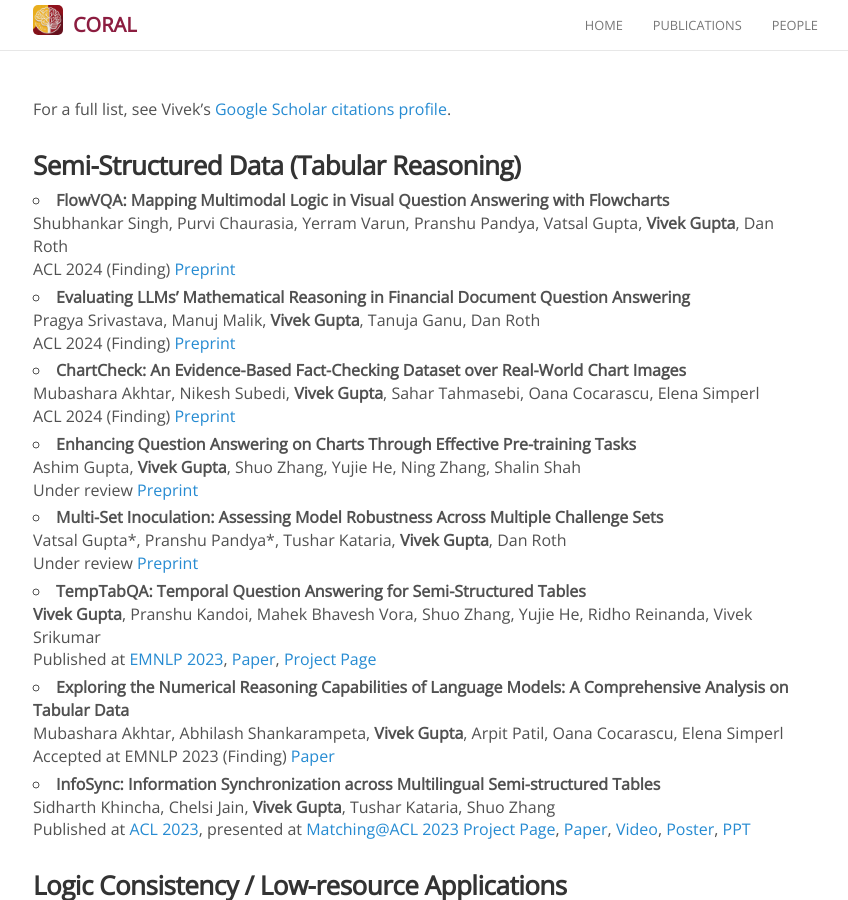
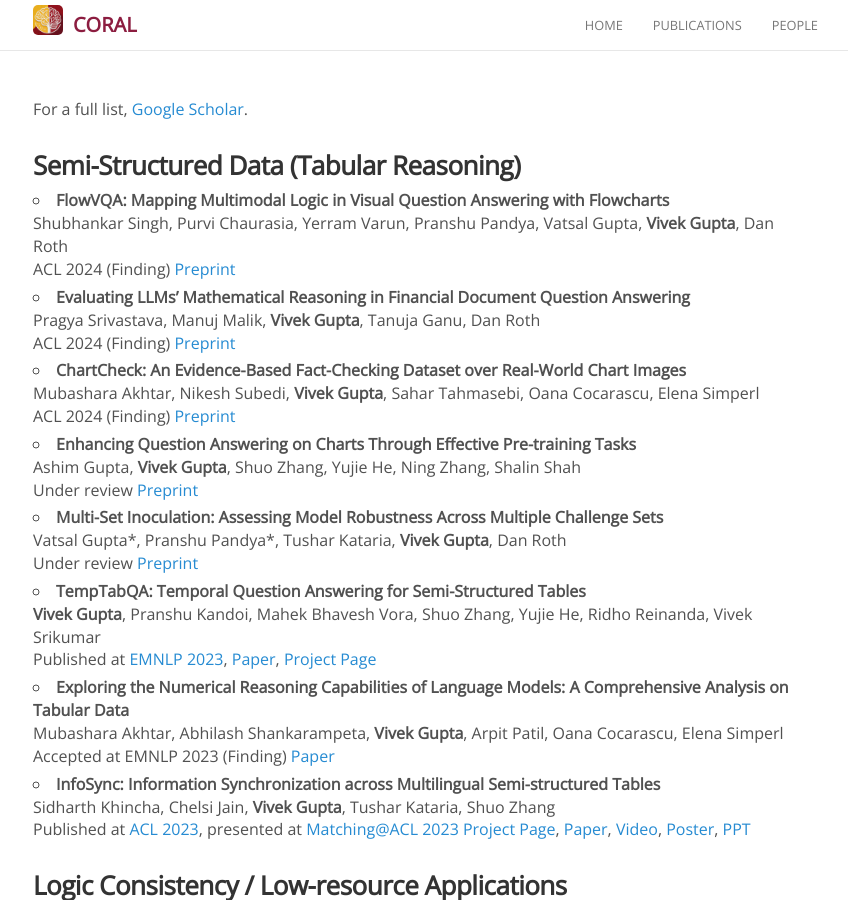
Before and after one commit to coral-lab-asu/coral-lab-asu.github.io, a Jekyll site: the page built from publications.md, in a window 1280 px wide and 900 px high. Shown: the whole window, without its empty margins (222-1070 px from the left). Built offline with Jekyll 4.4.1, drawn with Linux system fonts in a browser that asks for light colours; nearby versions of some CDN libraries; comment, search, counter and statistics services are not loaded.

Commit message:
minor updates

```diff
--- a/publications.md
+++ b/publications.md
@@ -3,7 +3,7 @@ title: Publication
 permalink: /publication/
 ---
 
-For a full list, see Vivek's <a href="https://scholar.google.co.in/citations?user=Bs5H0S4AAAAJ&hl=en">Google Scholar citations profile</a>.
+For a full list, <a href="https://scholar.google.co.in/citations?user=Bs5H0S4AAAAJ&hl=en">Google Scholar</a>.
 
 <h3>Semi-Structured Data (Tabular Reasoning)</h3>
 <ul>
```
